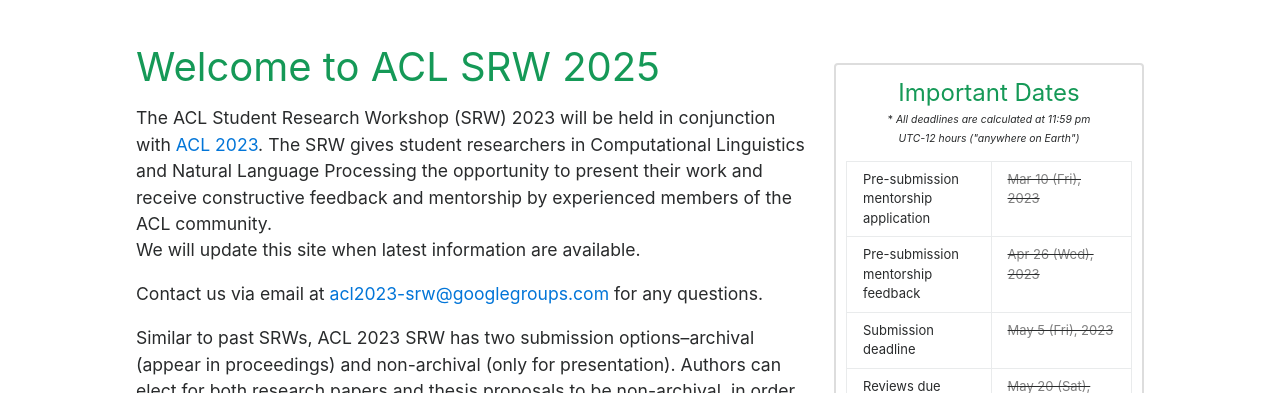
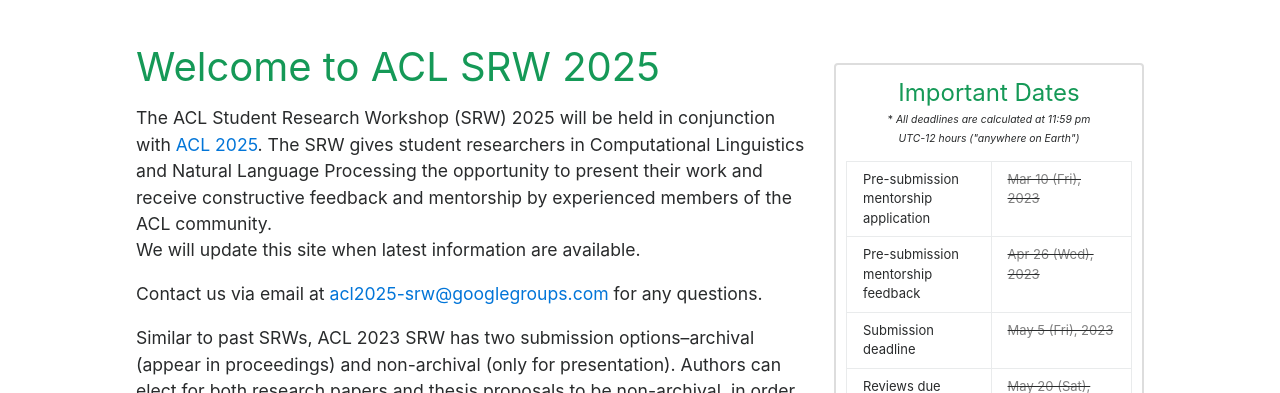
Before and after one commit to acl2025-srw/acl2025-srw.github.io, a Jekyll site: the page built from index.md, in a window 1280 px wide. Shown: the part 433-826 px from the top of the page. Built offline with Jekyll 4.4.1, drawn with Linux system fonts in a browser that asks for light colours.

Commit message:
Update index.md

```diff
--- a/index.md
+++ b/index.md
@@ -9,12 +9,12 @@
 <!-- button class="btn btn-success" onclick="window.location.href='/mentoring';">Submit your paper draft to our mentorshop program by Feb 1!</button -->
 
 # Welcome to ACL SRW 2025
-The ACL Student Research Workshop (SRW) 2023 will be held in conjunction with [ACL 2023](https://2023.aclweb.org/). The SRW gives student researchers in Computational Linguistics and Natural Language Processing the opportunity to present their work and receive constructive feedback and mentorship by experienced members of the ACL community.
+The ACL Student Research Workshop (SRW) 2025 will be held in conjunction with [ACL 2025]((https://2025.aclweb.org/)). The SRW gives student researchers in Computational Linguistics and Natural Language Processing the opportunity to present their work and receive constructive feedback and mentorship by experienced members of the ACL community.
 <br>
 We will update this site when latest information are available.
 
-Contact us via email at [acl2023-srw@googlegroups.com](mailto:acl2023-srw@googlegroups.com) for any questions.
-<!-- Get connected with us on [Twitter](https://twitter.com/naacl_srw). -->
+Contact us via email at [acl2025-srw@googlegroups.com](mailto:acl2025-srw@googlegroups.com) for any questions.
+<!-- Get connected with us on [Twitter](https://twitter.com/acl_srw). -->
 
 <!-- ### List of the accepted papers are available [here](/accepted) -->
 
```
